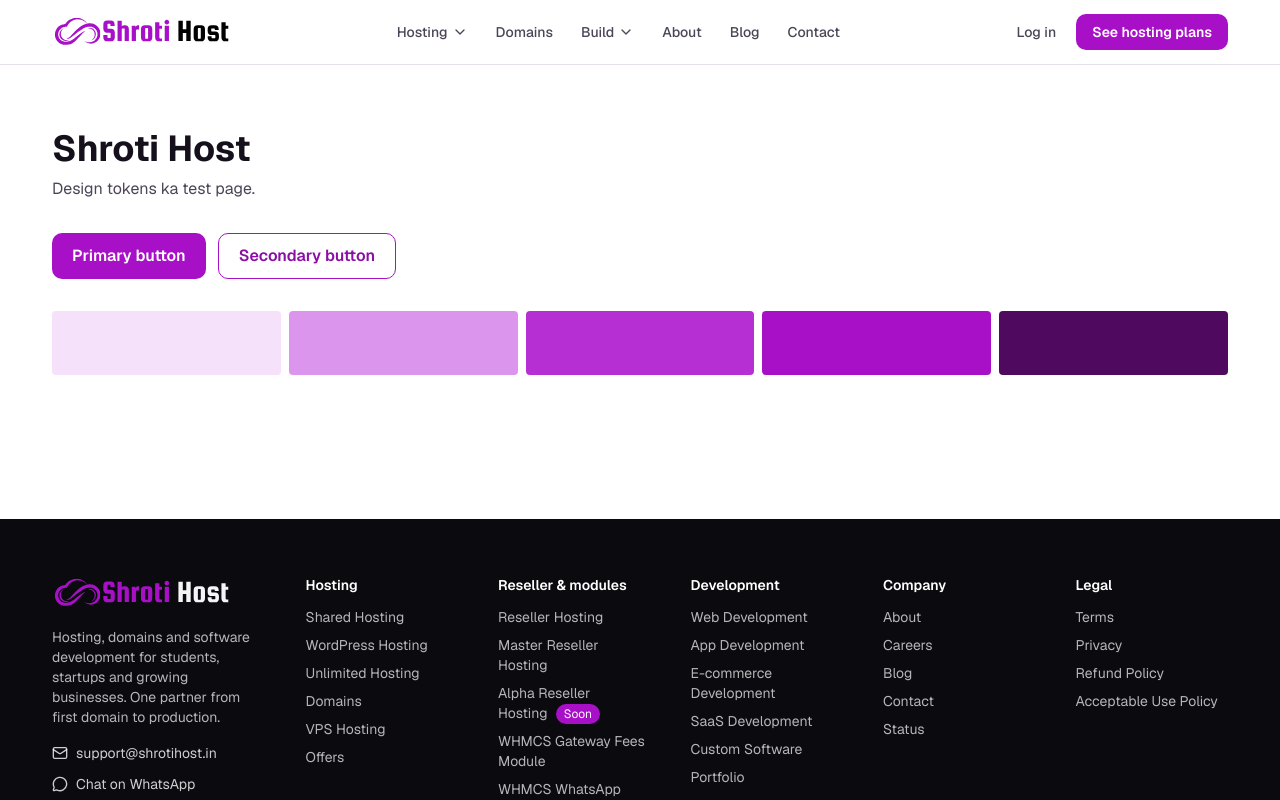
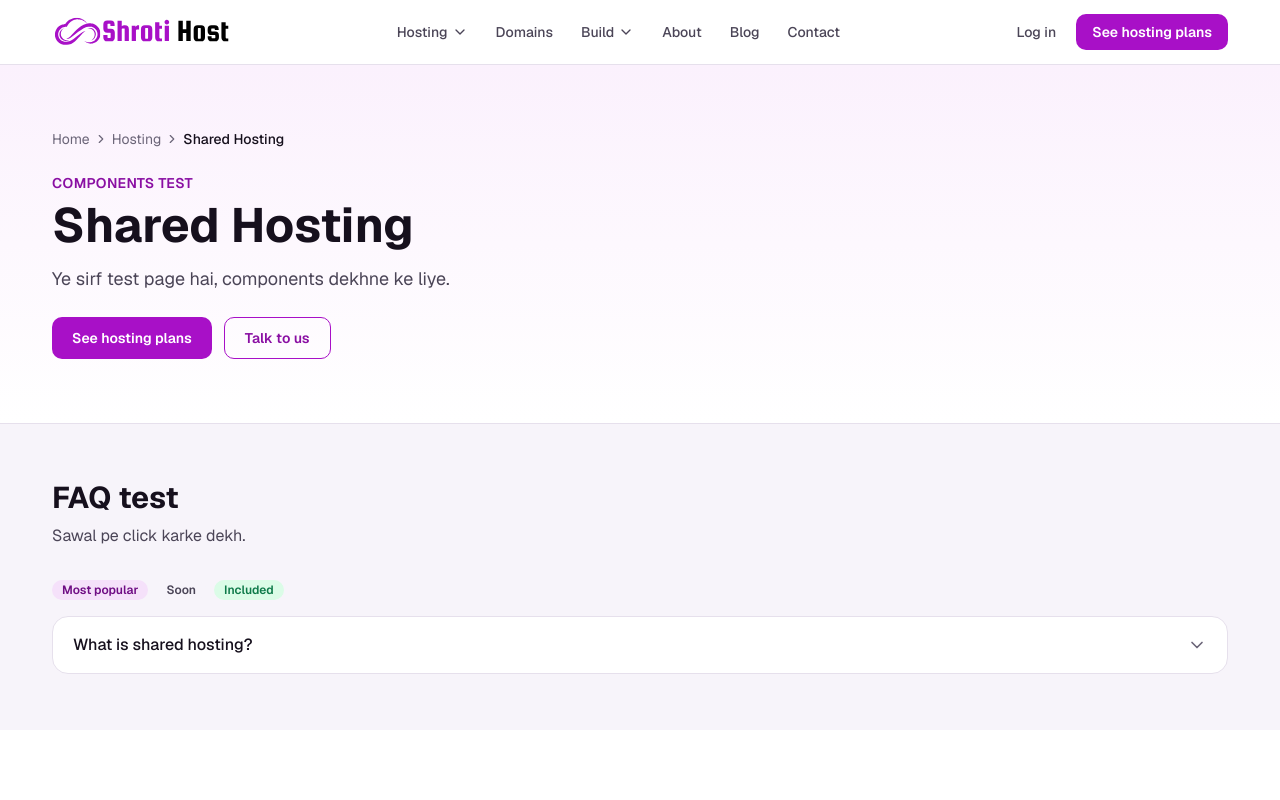
Before and after one commit to AdamyaMehta07/ShrotiHost, a Next.js app: page / in a window 1280 px wide. Shown: the top 800 px of the page. Built offline with nearby package versions, Linux system fonts and the light colour scheme.

Commit message:
chore: add temporary components test page

```diff
--- a/src/app/page.tsx
+++ b/src/app/page.tsx
@@ -1,25 +1,35 @@
+import { Accordion } from "@/components/ui/Accordion";
+import { Badge } from "@/components/ui/Badge";
+import { Button } from "@/components/ui/Button";
+import { PageHero } from "@/components/ui/PageHero";
+import { Section } from "@/components/ui/Section";
+import { sharedFaqs } from "@/data/shared-hosting";
+
 export default function Home() {
   return (
-    <div className="container-page py-16">
-      <h1 className="text-4xl font-bold text-ink">Shroti Host</h1>
-      <p className="mt-2 text-ink-soft">Design tokens ka test page.</p>
+    <>
+      <PageHero
+        eyebrow="Components test"
+        title="Shared Hosting"
+        description="Ye sirf test page hai, components dekhne ke liye."
+        breadcrumbs={[
+          { label: "Home", href: "/" },
+          { label: "Hosting", href: "/hosting" },
+          { label: "Shared Hosting" },
+        ]}
+      >
+        <Button href="/hosting">See hosting plans</Button>
+        <Button href="/contact" variant="secondary">Talk to us</Button>
+      </PageHero>
 
-      <div className="mt-8 flex flex-wrap gap-3">
-        <button className="rounded-(--radius-control) bg-brand-600 px-5 py-2.5 font-semibold text-white hover:bg-brand-700">
-          Primary button
-        </button>
-        <button className="rounded-(--radius-control) border border-brand-600 px-5 py-2.5 font-semibold text-brand-700 hover:bg-brand-50">
-          Secondary button
-        </button>
-      </div>
-
-      <div className="mt-8 grid grid-cols-5 gap-2">
-        <div className="h-16 rounded bg-brand-100" />
-        <div className="h-16 rounded bg-brand-300" />
-        <div className="h-16 rounded bg-brand-500" />
-        <div className="h-16 rounded bg-brand-600" />
-        <div className="h-16 rounded bg-brand-900" />
-      </div>
-    </div>
+      <Section title="FAQ test" intro="Sawal pe click karke dekh." tinted>
+        <div className="mb-4 flex gap-2">
+          <Badge>Most popular</Badge>
+          <Badge tone="neutral">Soon</Badge>
+          <Badge tone="success">Included</Badge>
+        </div>
+        <Accordion items={sharedFaqs} />
+      </Section>
+    </>
   );
 }
```
